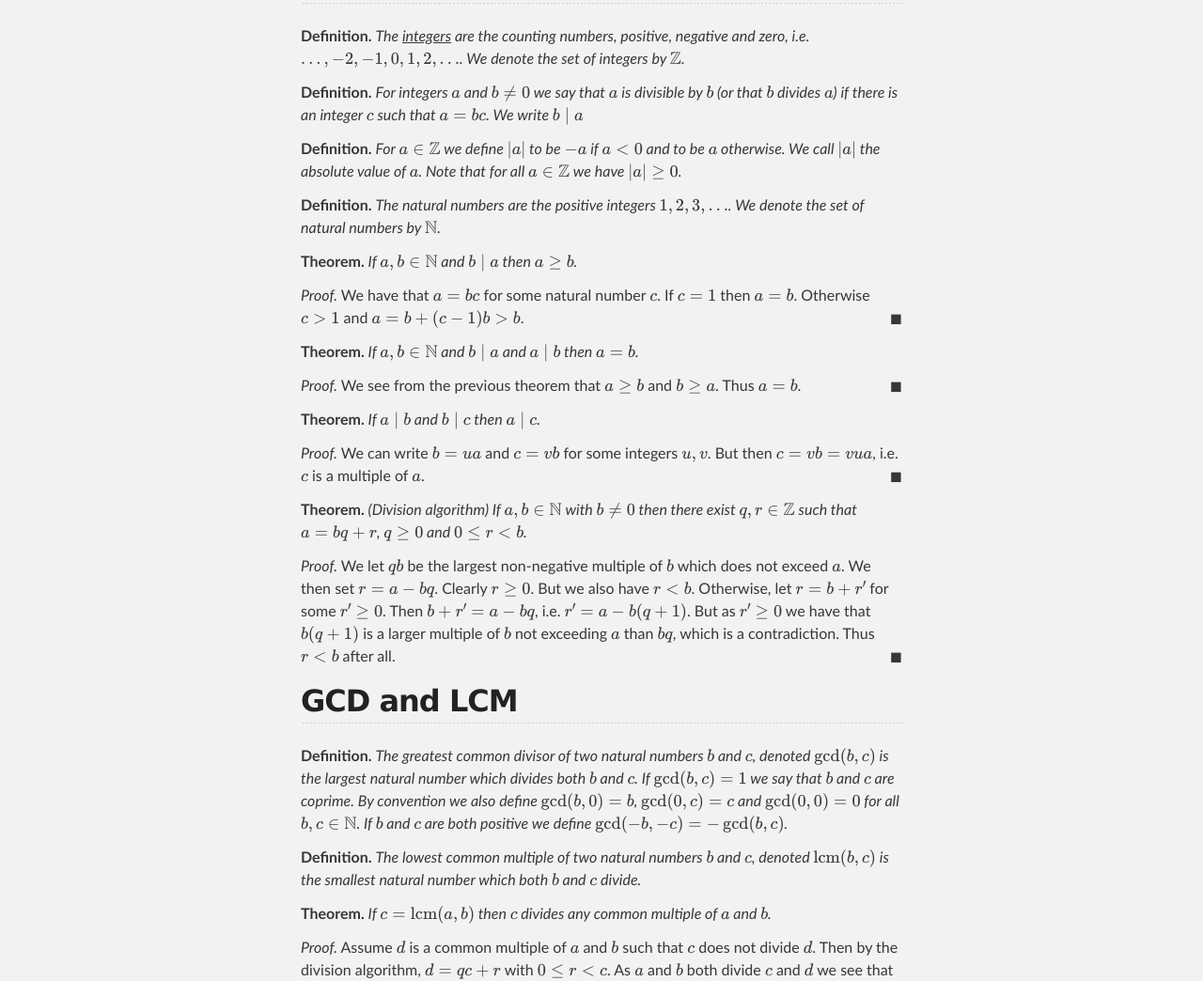
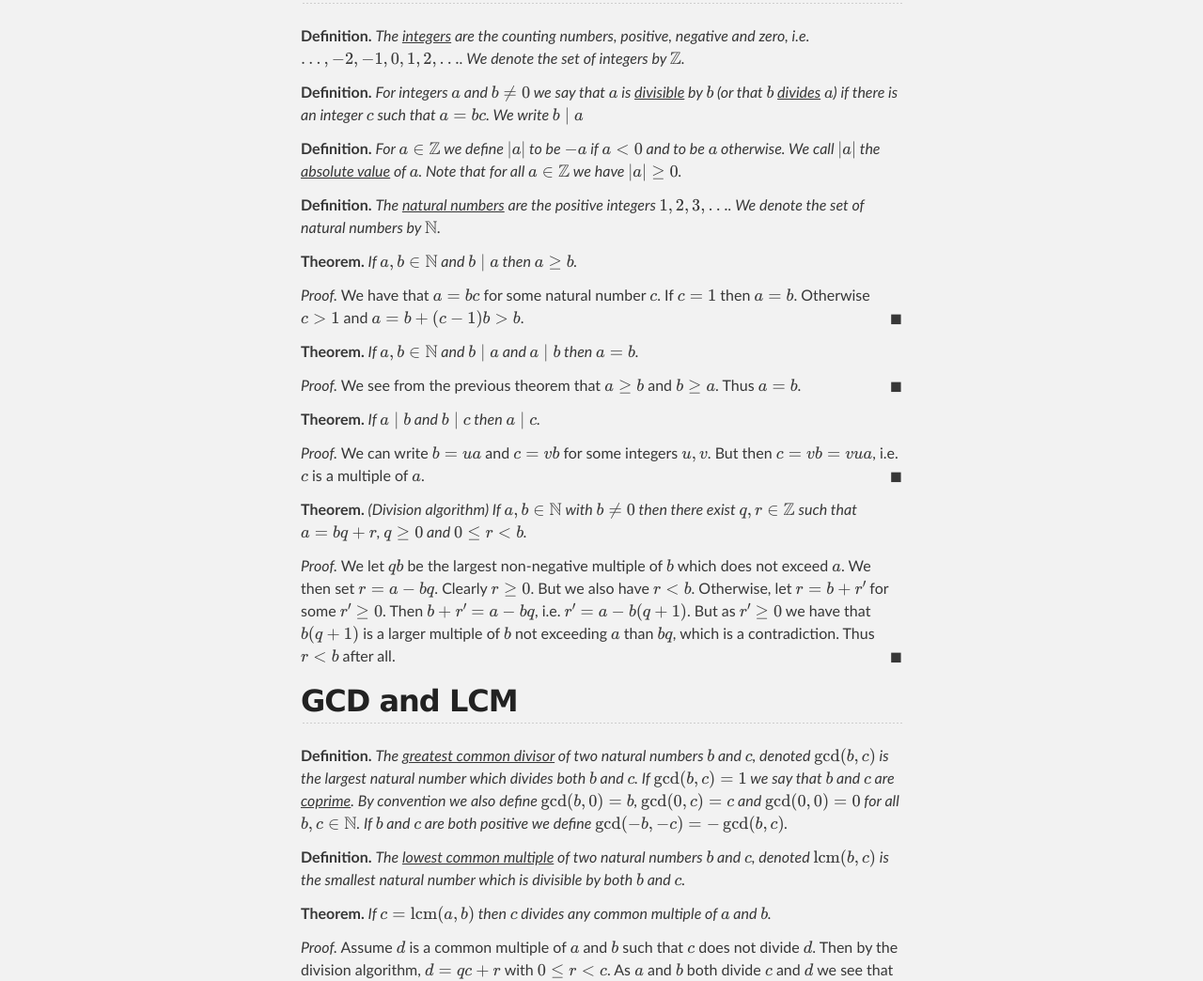
Before and after one commit to wbhart/SimpleMath, a Jekyll site: the page built from test.html, in a window 1280 px wide. Shown: the part 328-1372 px from the top of the page at 94% size. Built offline with Jekyll 4.4.1, drawn with Linux system fonts in a browser that asks for light colours; formulas are drawn with MathJax 3.

Commit message:
Update test.html

```diff
--- a/test.html
+++ b/test.html
@@ -8,15 +8,15 @@ title: Blogging Like a Hacker
 <definition>The <u>integers</u> are the counting numbers,  positive, negative and zero, i.e.
 \(\ldots, -2, -1, 0, 1, 2, \ldots\). We denote the set of integers by \(\mathbb{Z}\).</definition>
 
-<definition> For integers \(a\) and \(b \neq 0\) we say that \(a\) is <i>divisible</i> by \(b\) (or that
-\(b\) <i>divides</i> \(a\)) if there is an integer \(c\) such that \(a = bc\). We write \(b \;|\; a\)
+<definition> For integers \(a\) and \(b \neq 0\) we say that \(a\) is <u>divisible</u> by \(b\) (or that
+\(b\) <u>divides</u> \(a\)) if there is an integer \(c\) such that \(a = bc\). We write \(b \;|\; a\)
 </definition>
 
 <definition> For \(a \in \mathbb{Z}\) we define \(|a|\) to be \(-a\) if \(a < 0\) and to be \(a\) otherwise.
-We call \(|a|\) the <i>absolute value</i> of \(a\). Note that for all \(a \in \mathbb{Z}\) we have \(|a| \geq 0\).
+We call \(|a|\) the <u>absolute value</u> of \(a\). Note that for all \(a \in \mathbb{Z}\) we have \(|a| \geq 0\).
 </definition>
 
-<definition> The <i>natural numbers</i> are the positive integers \(1, 2, 3, \ldots\). We denote the set of natural
+<definition> The <u>natural numbers</u> are the positive integers \(1, 2, 3, \ldots\). We denote the set of natural
 numbers by \(\mathbb{N}\).
 </definition>
 
@@ -52,16 +52,16 @@ is a larger multiple of \(b\) not exceeding \(a\) than \(bq\), which is a contra
 
 <h2>GCD and LCM</h2>
 
-<definition> The <i>greatest common divisor</i> of two natural numbers \(b\) and \(c\), denoted \(\gcd(b, c)\) is the
+<definition> The <u>greatest common divisor</u> of two natural numbers \(b\) and \(c\), denoted \(\gcd(b, c)\) is the
 largest natural number which divides both \(b\) and \(c\). If \(\gcd(b, c) = 1\) we say that \(b\) and \(c\) are
-<i>coprime</i>.
+<u>coprime</u>.
 
 By convention we also define \(\gcd(b, 0) = b\), \(\gcd(0, c) = c\) and \(\gcd(0, 0) = 0\) for all
 \(b, c \in \mathbb{N}\). If \(b\) and \(c\) are both positive we define \(\gcd(-b, -c) = -\gcd(b, c)\).
 </definition>
 
-<definition> The <i>lowest common multiple</i> of two natural numbers \(b\) and \(c\), denoted \(\mbox{lcm}(b, c)\) is
-the smallest natural number which both \(b\) and \(c\) divide.
+<definition> The <u>lowest common multiple</u> of two natural numbers \(b\) and \(c\), denoted \(\mbox{lcm}(b, c)\) is
+the smallest natural number which is divisible by both \(b\) and \(c\).
 </definition>
 
 <theorem> If \(c = \mbox{lcm}(a, b)\) then \(c\) divides any common multiple of \(a\) and \(b\).
```
